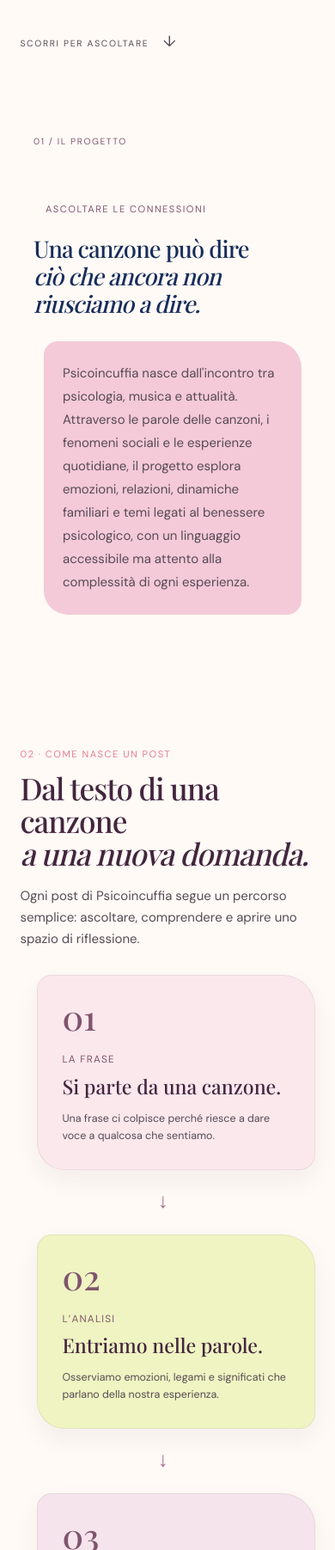
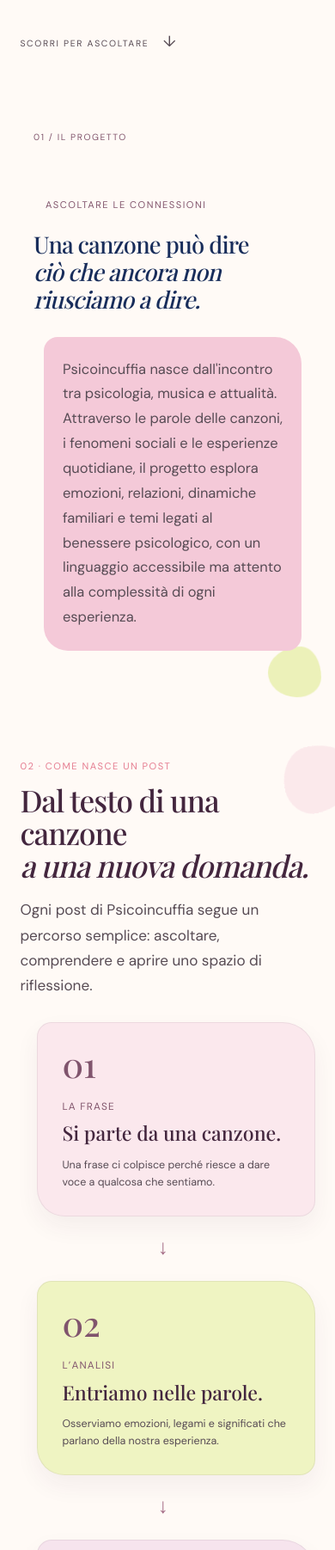
Before and after one commit to simovirdieri1/simonavirdieri, a plain HTML site: page progetto.html in a window 390 px wide. Shown: the part 830-2633 px from the top of the page at 86% size. Drawn offline with nearby package versions, Linux system fonts and the light colour scheme; a web font is replaced by a local one.

Commit message:
Rebalance Psicoincuffia spacing, typography and subtle decorative blobs

```diff
--- a/psicoincuffia.css
+++ b/psicoincuffia.css
@@ -20,8 +20,8 @@ body.project-site .site-header {background: #fff; color: var(--ink);}
 /* 00 — Hero: il logo originale è il protagonista */
 body.project-site .project-hero-original {
   background: var(--pic-crema);
-  min-height: min(790px, calc(100vh - 92px));
-  padding: 86px 9% 95px;
+  min-height: min(705px, calc(100vh - 92px));
+  padding: 68px 9% 74px;
   display: grid;
   grid-template-columns: 1.05fr .95fr;
   gap: 6%;
@@ -152,8 +152,8 @@ body.project-site .project-scroll-label {
 /* 01 — Il progetto: composizione editoriale libera, senza riquadro */
 body.project-site .project-manifesto {
   max-width: 1220px;
-  margin: 30px auto 115px;
-  padding: 72px 5% 58px;
+  margin: 18px auto 70px;
+  padding: 56px 5% 42px;
   display: grid;
   grid-template-columns: 145px minmax(0, 1fr);
   gap: 55px;
@@ -162,7 +162,22 @@ body.project-site .project-manifesto {
   border: none;
   position: relative;
 }
-body.project-site .project-manifesto::before {display: none;}
+body.project-site .project-manifesto::before {
+  content: "";
+  display: block;
+  position: absolute;
+  width: 105px;
+  height: 92px;
+  left: 3%;
+  bottom: 12px;
+  background: var(--pic-lime);
+  opacity: .66;
+  border-radius: 62% 38% 45% 55% / 52% 61% 39% 48%;
+  transform: rotate(-17deg);
+  pointer-events: none;
+  z-index: 0;
+  animation: picDecorFloat 10s ease-in-out infinite alternate;
+}
 body.project-site .manifesto-index,
 body.project-site .manifesto-content {position: relative; z-index: 1;}
 body.project-site .manifesto-index {color: #82566d; padding-top: 42px;}
@@ -173,7 +188,7 @@ body.project-site .manifesto-content {
 }
 body.project-site .manifesto-content .eyebrow {margin-left: 22px;}
 body.project-site .manifesto-content h2 {
-  font-size: clamp(2rem, 3.2vw, 3.25rem);
+  font-size: clamp(2.15rem, 3.4vw, 3.45rem);
   line-height: 1.17;
   margin: 26px 0 36px -20px;
   max-width: 760px;
@@ -185,21 +200,40 @@ body.project-site .manifesto-content > p:not(.eyebrow) {
   max-width: 640px;
   margin: 0 0 0 clamp(28px, 5vw, 70px);
   padding: 30px 36px;
-  line-height: 1.8;
+  font-size: 1.03rem;
+  line-height: 1.75;
 }
 
 /* 02 — Tre schede sfalsate per "Come nasce un post" */
 body.project-site .project-story {
-  padding: 35px 9% 130px;
+  padding: 34px 9% 83px;
   background: transparent;
   color: var(--pic-prugna);
+  position: relative;
+  isolation: isolate;
 }
 body.project-site .project-story::before,
-body.project-site .project-story::after,
 body.project-site .storyline::before {display: none;}
-body.project-site .story-intro {max-width: 780px; margin: 0 0 60px;}
+body.project-site .project-story::after {
+  content: "";
+  display: block;
+  position: absolute;
+  width: clamp(90px, 13vw, 190px);
+  height: clamp(85px, 12vw, 180px);
+  right: 3%;
+  top: 16px;
+  background: var(--pic-rosa);
+  opacity: .52;
+  border-radius: 41% 59% 63% 37% / 56% 43% 57% 44%;
+  transform: rotate(17deg);
+  pointer-events: none;
+  z-index: 0;
+  animation: picDecorFloat 11s ease-in-out -3s infinite alternate-reverse;
+}
+body.project-site .project-story > * {position: relative; z-index: 1;}
+body.project-site .story-intro {max-width: 850px; margin: 0 0 42px;}
 body.project-site .story-intro h2 {font-size: clamp(2.2rem, 4vw, 4rem);}
-body.project-site .story-intro > p:not(.eyebrow) {max-width: 640px; color: var(--pic-testo);}
+body.project-site .story-intro > p:not(.eyebrow) {max-width: 710px; color: var(--pic-testo); font-size: 1.07rem; line-height: 1.7;}
 body.project-site .storyline {
   display: grid;
   grid-template-columns: 1fr 24px 1fr 24px 1fr;
@@ -232,7 +266,7 @@ body.project-site .story-arrow {color: #a46b85; font-size: 1.5rem; text-align: c
 
 /* 03 — Spotify: cuffie decorative e pulsante originale */
 body.project-site .playlist-section {
-  margin: 0 auto 120px;
+  margin: 0 auto 77px;
   max-width: 1320px;
   padding: 52px 8%;
   display: grid;
@@ -257,9 +291,9 @@ body.project-site .playlist-section > * {position: relative; z-index: 1;}
 body.project-site .playlist-copy {padding: 15px 0;}
 body.project-site .playlist-copy::before {display: none;}
 body.project-site .playlist-section h2 {font-size: clamp(2rem, 3.2vw, 3.5rem); white-space: normal;}
-body.project-site .playlist-section p:not(.eyebrow) {color: var(--pic-testo);}
+body.project-site .playlist-section p:not(.eyebrow) {color: var(--pic-testo); font-size: 1.05rem; line-height: 1.72;}
 body.project-site .playlist-composition {
-  min-height: 410px;
+  min-height: 375px;
   display: grid;
   place-items: end center;
   position: relative;
@@ -290,7 +324,7 @@ body.project-site .playlist-button {z-index: 5;}
 
 /* 04 — Social: due schede di chiusura */
 body.project-site .social-section {
-  margin: 0 auto 90px;
+  margin: 0 auto 55px;
   max-width: 1220px;
   padding: 45px 7%;
   display: grid;
@@ -300,7 +334,7 @@ body.project-site .social-section {
   border: 0;
   color: var(--pic-prugna);
 }
-body.project-site .social-heading > p:not(.eyebrow) {color: var(--pic-testo);}
+body.project-site .social-heading > p:not(.eyebrow) {color: var(--pic-testo); font-size: 1.05rem; line-height: 1.7;}
 body.project-site .social-heading h2 {font-size: clamp(2.1rem, 3.5vw, 3.8rem);}
 body.project-site .social-card {
   border: 1px solid rgba(67,38,62,.11);
@@ -340,7 +374,7 @@ body.project-site footer {border-top: 1px solid rgba(67,38,62,.1); background: #
   body.project-site .project-scroll-label {left: 6%; bottom: 25px;}
   body.project-site .project-manifesto {
     display: block;
-    margin: 20px 4% 75px;
+    margin: 15px 4% 52px;
     padding: 48px 6%;
   }
   body.project-site .manifesto-index {padding: 0 0 26px;}
@@ -355,8 +389,8 @@ body.project-site footer {border-top: 1px solid rgba(67,38,62,.1); background: #
     padding: 24px 22px;
     border-radius: 16px 31px 17px 28px;
   }
-  body.project-site .project-story {padding: 30px 6% 80px;}
-  body.project-site .story-intro {margin-bottom: 30px;}
+  body.project-site .project-story {padding: 25px 6% 62px;}
+  body.project-site .story-intro {margin-bottom: 28px;}
   body.project-site .playlist-section {margin: 0 3% 60px; padding: 40px 7%;}
   body.project-site .playlist-section::before {inset: 0;}
   body.project-site .playlist-composition {min-height: 320px;}
@@ -435,3 +469,18 @@ body.project-site .site-header .main-nav a[href="progetto.html"] {
   -webkit-text-fill-color: transparent;
   color: transparent;
 }
+
+/* Bolle editoriali discrete negli spazi liberi. */
+@keyframes picDecorFloat {
+  from {transform: translateY(0) rotate(-12deg);}
+  to {transform: translateY(-11px) rotate(6deg);}
+}
+@media (max-width: 760px) {
+  body.project-site .project-manifesto::before {width: 62px; height: 59px; left: auto; right: 0; bottom: -14px; opacity: .55;}
+  body.project-site .project-story::after {width: 84px; height: 78px; right: -24px; top: 10px; opacity: .36;}
+  body.project-site .playlist-composition {min-height: 300px;}
+}
+@media (prefers-reduced-motion: reduce) {
+  body.project-site .project-manifesto::before,
+  body.project-site .project-story::after {animation: none;}
+}
```
